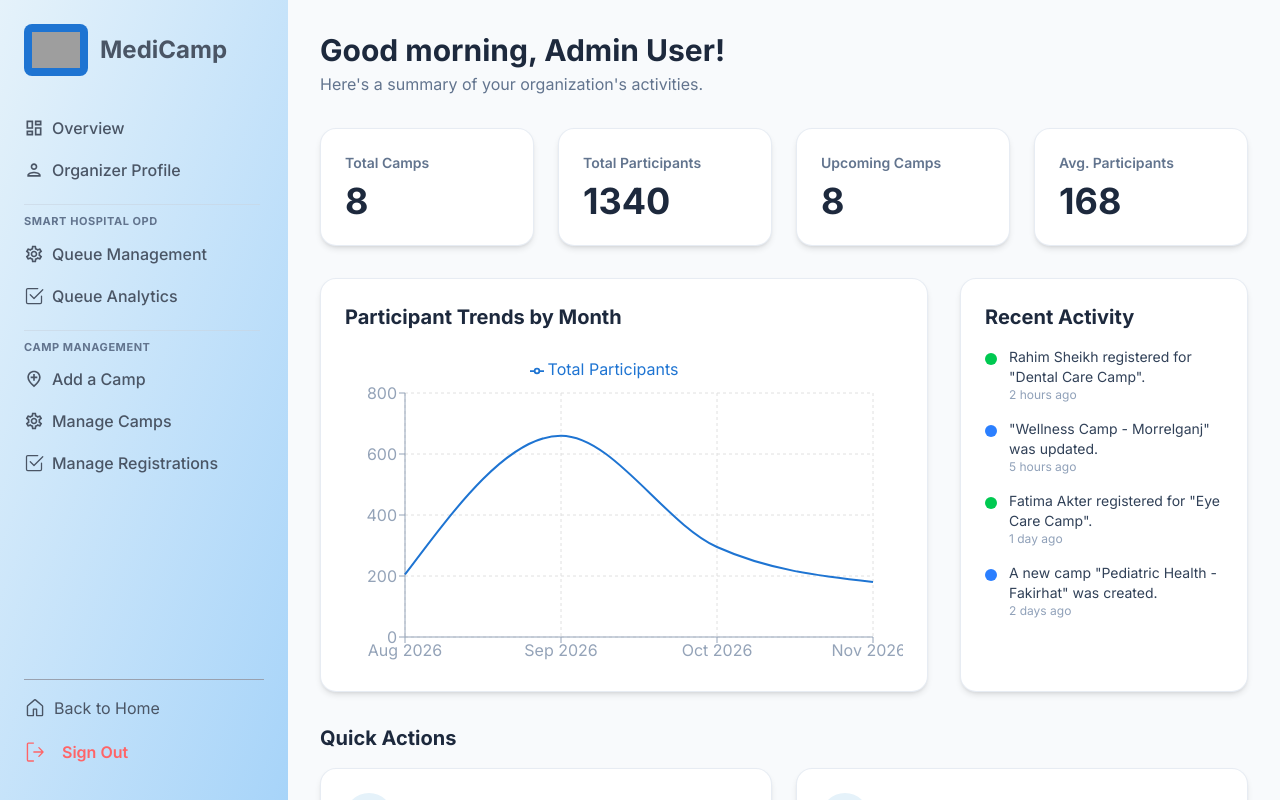
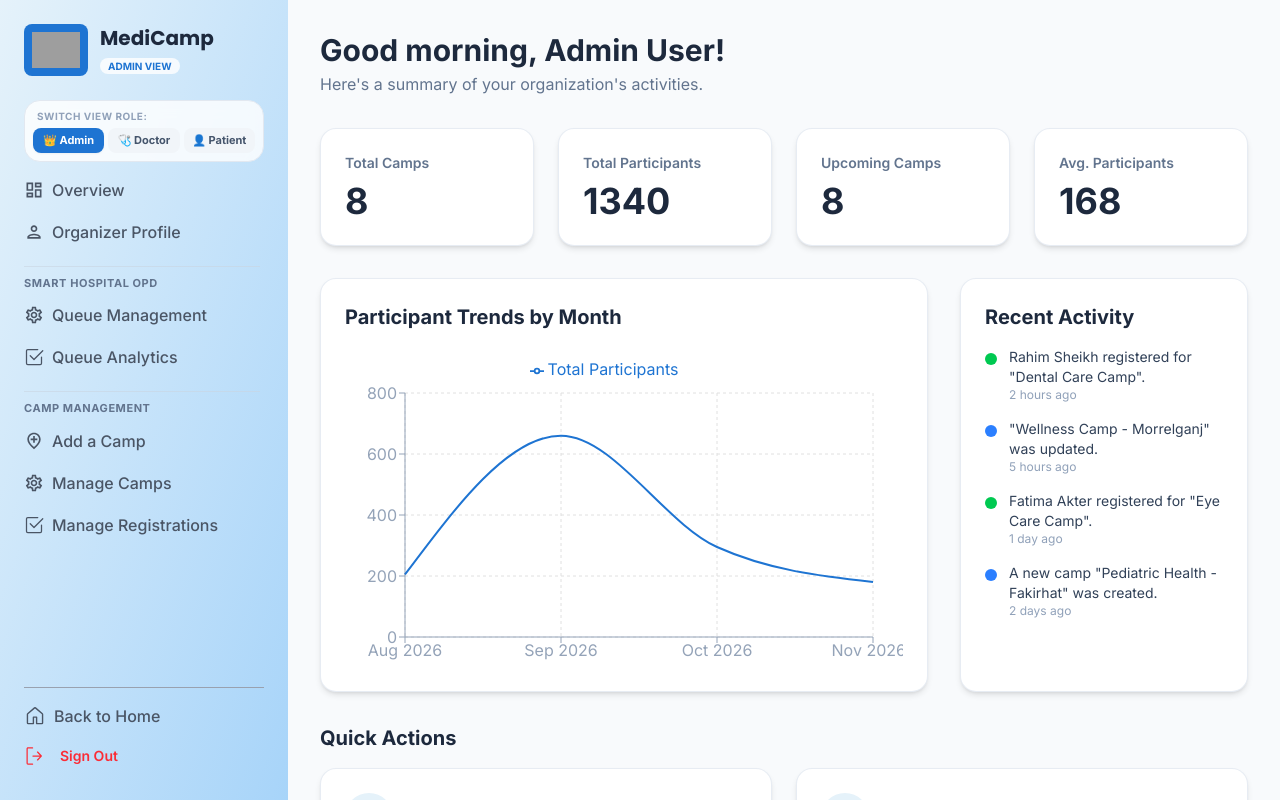
Before and after one commit to Taaanim/mediqueue, a React (Vite) app: page /Dashboard in a window 1280 px wide. Built offline with nearby package versions, Linux system fonts and the light colour scheme; grey boxes are pictures that could not be loaded.

Commit message:
Add prototype role switcher toolbar and smart URL path navigation rendering for multi-tab testing

```diff
--- a/src/layouts/Dashboard.jsx
+++ b/src/layouts/Dashboard.jsx
@@ -1,18 +1,20 @@
 import React from 'react';
-import { Link, NavLink, Outlet } from 'react-router';
+import { Link, NavLink, Outlet, useLocation } from 'react-router';
 import { toast, Bounce, ToastContainer } from 'react-toastify';
 import { useQuery } from '@tanstack/react-query';
 import { GoHome, GoSignOut } from 'react-icons/go';
 import { MdOutlineDashboard, MdOutlinePerson, MdOutlineAddLocation, MdOutlineSettings } from 'react-icons/md';
 import { BsCheck2Square } from 'react-icons/bs';
+import { mockDb } from '../mockData/mockDb';
 import useAxiosSecure from '../hooks/useAxiosSecure/useAxiosSecure';
 import useAuth from '../hooks/useAuth/useAuth';
 
 const Dashboard = () => {
     const { user } = useAuth();
     const axiosSecure = useAxiosSecure();
+    const location = useLocation();
 
-    const { data: userData, isLoading: isRoleLoading } = useQuery({
+    const { data: userData, isLoading: isRoleLoading, refetch } = useQuery({
         queryKey: ['userRole', user?.email],
         queryFn: async () => {
             if (!user?.email) return null;
@@ -21,6 +23,15 @@ const Dashboard = () => {
         },
         enabled: !!user?.email,
     });
+
+    const handleSwitchRole = (roleKey) => {
+        const found = mockDb.users.find(u => u.role === roleKey) || { email: roleKey, role: roleKey, name: `${roleKey.toUpperCase()} Demo` };
+        localStorage.setItem('user', JSON.stringify(found));
+        toast.info(`Switched prototype view to: ${roleKey.toUpperCase()}`, {
+            position: 'top-right', autoClose: 2000, theme: 'light', transition: Bounce,
+        });
+        window.location.reload();
+    };
 
     const handleSignOut = () => {
         localStorage.removeItem('token');
@@ -82,13 +93,20 @@ const Dashboard = () => {
         </div>
     );
 
-    const role = userData?.role?.toLowerCase() || 'user';
+    const activeRole = userData?.role?.toLowerCase() || 'admin';
+
+    // Intelligently infer navigation view from current URL if opened via direct link
+    const path = location.pathname;
+    const isDoctorPath = path.includes('/DoctorQueue');
+    const isAdminPath = path.includes('/ManageQueueSystem') || path.includes('/AddACamp') || path.includes('/ManageCamps') || path.includes('/ManageRegisteredCamps');
+    const isUserPath = path.includes('/MyQueueTokens') || path.includes('/RegisteredCamps') || path.includes('/PaymentHistory') || path.includes('/BrowseDoctors');
 
     const renderNav = () => {
-      if (isRoleLoading || !userData) return <SidebarSkeleton />;
-      if (role === 'admin') return adminSidebarLinks;
-      if (role === 'doctor') return doctorSidebarLinks;
-      return userSidebarLinks;
+      if (isRoleLoading) return <SidebarSkeleton />;
+      if (isDoctorPath || activeRole === 'doctor') return doctorSidebarLinks;
+      if (isAdminPath || activeRole === 'admin') return adminSidebarLinks;
+      if (isUserPath || activeRole === 'user') return userSidebarLinks;
+      return adminSidebarLinks;
     };
 
     return (
@@ -96,24 +114,54 @@ const Dashboard = () => {
             <ToastContainer />
             {/* --- DESKTOP SIDEBAR --- */}
             <aside className="w-72 bg-gradient-to-br from-[#e5f2fa] to-[#a7d4f9] sticky top-0 h-screen hidden lg:flex flex-col p-6">
-                <Link to='/' className="flex items-center gap-3 mb-10">
+                <Link to='/' className="flex items-center gap-3 mb-6">
                     <div className="bg-[#1e74d2] p-2 rounded-lg">
                         <img className='w-12' src="https://res.cloudinary.com/dv6p7mprd/image/upload/v1752010021/ChatGPT_Image_Jul_8__2025__03_05_06_AM-removebg-preview_nbdpj2.png" alt="" />
                     </div>
-                    <h1 className="text-2xl font-bold text-gray-600">MediCamp</h1>
+                    <div>
+                      <h1 className="text-xl font-bold text-slate-800 poppins">MediCamp</h1>
+                      <span className="text-[10px] font-bold text-[#1e74d2] bg-white/80 px-2 py-0.5 rounded-full uppercase">
+                        {isDoctorPath ? 'DOCTOR VIEW' : isAdminPath ? 'ADMIN VIEW' : isUserPath ? 'USER VIEW' : `${activeRole.toUpperCase()} VIEW`}
+                      </span>
+                    </div>
                 </Link>
+
+                {/* ROLE SWITCHER TOOLBAR */}
+                <div className="bg-white/80 backdrop-blur-sm p-2 rounded-2xl mb-4 border border-slate-200">
+                    <span className="text-[10px] font-bold text-slate-400 uppercase tracking-wider block mb-1 px-1">Switch View Role:</span>
+                    <div className="grid grid-cols-3 gap-1 text-[11px] font-bold">
+                        <button
+                          onClick={() => handleSwitchRole('admin')}
+                          className={`py-1 rounded-lg transition-all cursor-pointer ${activeRole === 'admin' && !isDoctorPath && !isUserPath ? 'bg-[#1e74d2] text-white shadow-xs' : 'bg-slate-100 text-slate-600 hover:bg-slate-200'}`}
+                        >
+                          👑 Admin
+                        </button>
+                        <button
+                          onClick={() => handleSwitchRole('doctor')}
+                          className={`py-1 rounded-lg transition-all cursor-pointer ${activeRole === 'doctor' || isDoctorPath ? 'bg-[#1e74d2] text-white shadow-xs' : 'bg-slate-100 text-slate-600 hover:bg-slate-200'}`}
+                        >
+                          🩺 Doctor
+                        </button>
+                        <button
+                          onClick={() => handleSwitchRole('user')}
+                          className={`py-1 rounded-lg transition-all cursor-pointer ${activeRole === 'user' || isUserPath ? 'bg-[#1e74d2] text-white shadow-xs' : 'bg-slate-100 text-slate-600 hover:bg-slate-200'}`}
+                        >
+                          👤 Patient
+                        </button>
+                    </div>
+                </div>
 
                 <nav className="flex-1 flex flex-col gap-1 text-gray-600 overflow-y-auto pr-1 scrollbar-thin">
                     {renderNav()}
                 </nav>
 
                 <div className="pt-4 mt-4 border-t border-gray-400">
-                    <Link className='flex items-center gap-2 text-gray-600' to="/"><GoHome size={22} />Back to Home</Link>
+                    <Link className='flex items-center gap-2 text-gray-600 font-medium' to="/"><GoHome size={22} />Back to Home</Link>
                     <button
                         onClick={handleSignOut}
-                        className="flex items-center cursor-pointer gap-4 w-full mt-2 py-3 rounded-xl text-red-400 font-semibold transition-all duration-300 hover:bg-red-100"
+                        className="flex items-center cursor-pointer gap-4 w-full mt-2 py-2.5 rounded-xl text-red-500 font-semibold transition-all duration-300 hover:bg-red-100 text-sm"
                     >
-                        <GoSignOut size={22} />
+                        <GoSignOut size={20} />
                         <span>Sign Out</span>
                     </button>
                 </div>
@@ -125,32 +173,35 @@ const Dashboard = () => {
                     <input id="my-drawer-3" type="checkbox" className="drawer-toggle" />
                     <div className="drawer-content flex flex-col">
                         {/* Navbar for Mobile */}
-                        <div className="navbar bg-[#a7d4f9] text-gray-600 shadow-lg">
+                        <div className="navbar bg-[#a7d4f9] text-slate-800 shadow-md">
                             <div className="flex-none">
                                 <label htmlFor="my-drawer-3" aria-label="open sidebar" className="btn btn-square btn-ghost">
                                     <svg xmlns="http://www.w3.org/2000/svg" fill="none" viewBox="0 0 24 24" className="inline-block h-6 w-6 stroke-current"><path strokeLinecap="round" strokeLinejoin="round" strokeWidth="2" d="M4 6h16M4 12h16M4 18h16"></path></svg>
                                 </label>
                             </div>
-                            <div className="flex-1 px-2 mx-2 font-bold">MediCamp Dashboard</div>
+                            <div className="flex-1 px-2 mx-2 font-bold poppins">MediCamp Dashboard</div>
+                            <div className="flex gap-1 text-[10px] font-bold">
+                                <button onClick={() => handleSwitchRole('admin')} className="px-2 py-1 bg-white rounded-md text-slate-700">Admin</button>
+                                <button onClick={() => handleSwitchRole('doctor')} className="px-2 py-1 bg-white rounded-md text-slate-700">Doctor</button>
+                                <button onClick={() => handleSwitchRole('user')} className="px-2 py-1 bg-white rounded-md text-slate-700">User</button>
+                            </div>
                         </div>
-                        <div className="p-4 sm:p-6  min-h-screen">
+                        <div className="p-4 sm:p-6 min-h-screen">
                            <Outlet />
                         </div>
                     </div>
-                    <div className="drawer-side z-50 ">
+                    <div className="drawer-side z-50">
                         <label htmlFor="my-drawer-3" aria-label="close sidebar" className="drawer-overlay"></label>
                         <div className="menu p-4 w-72 min-h-full bg-gradient-to-tl from-[#e5f2fa] to-[#a7d4f9] flex flex-col">
-                            <h1 className="text-xl font-bold text-slate-800 p-4 mb-4">MediCamp</h1>
-                            <nav className="flex-1 flex flex-col gap-2 text-gray-600 ">
-                                {isRoleLoading || !userData ? (
-                                    <SidebarSkeleton />
-                                    ) : userData.role.toLowerCase() === 'admin' ? adminSidebarLinks : userSidebarLinks}
+                            <h1 className="text-xl font-bold text-slate-800 p-4 mb-2 poppins">MediCamp</h1>
+                            <nav className="flex-1 flex flex-col gap-2 text-gray-600">
+                                {renderNav()}
                             </nav>
                             <div className="pt-4 mt-4 border-t border-slate-200">
                                 <Link className='flex items-center gap-2 text-gray-600' to="/"><GoHome size={22} />Back to Home</Link>
                                 <button
                                     onClick={handleSignOut}
-                                    className="flex items-center gap-4 w-full mt-2 py-3 rounded-xl text-red-400 font-semibold transition-all duration-300 hover:bg-red-100"
+                                    className="flex items-center gap-4 w-full mt-2 py-3 rounded-xl text-red-500 font-semibold hover:bg-red-100"
                                 >
                                     <GoSignOut size={22} />
                                     <span>Sign Out</span>
```
